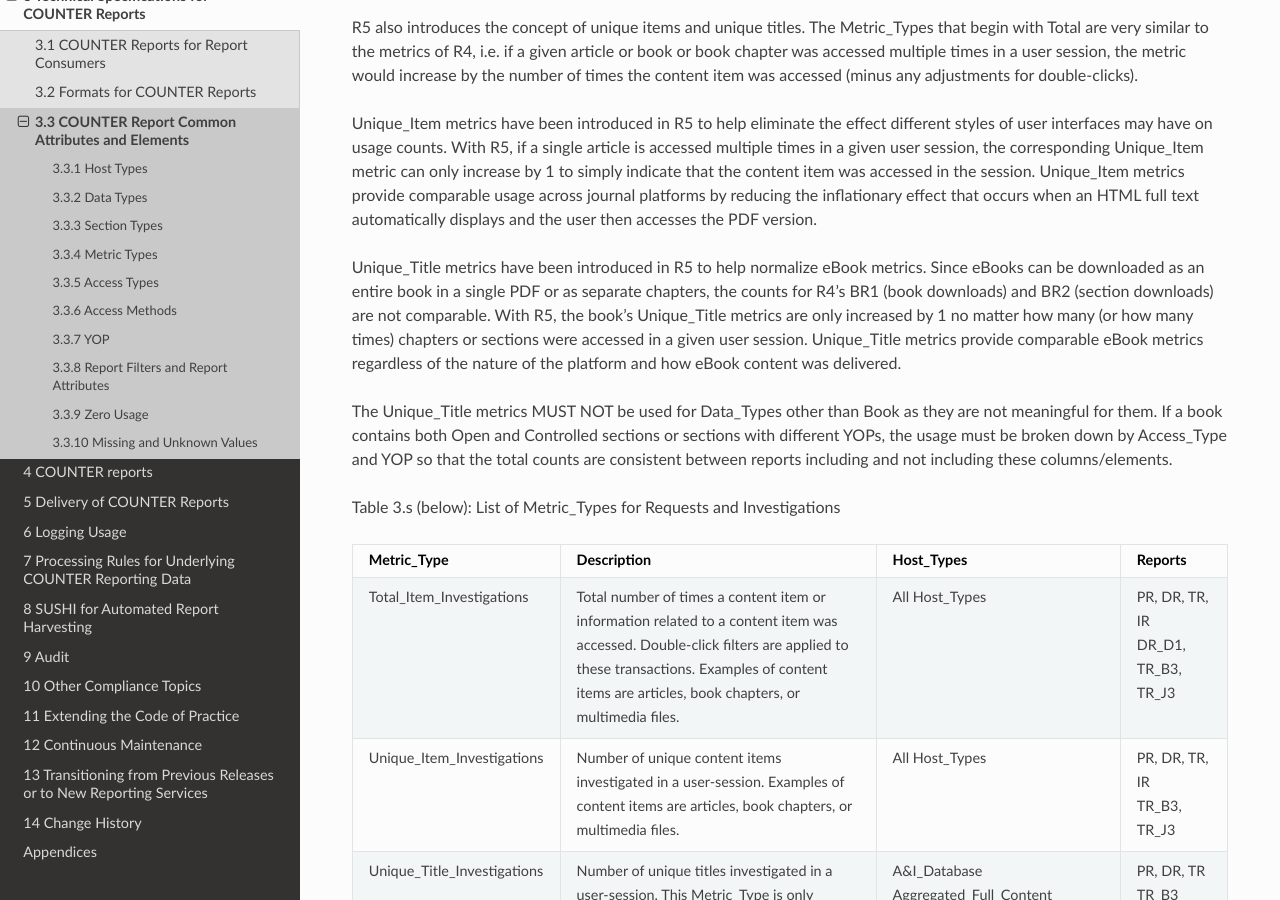
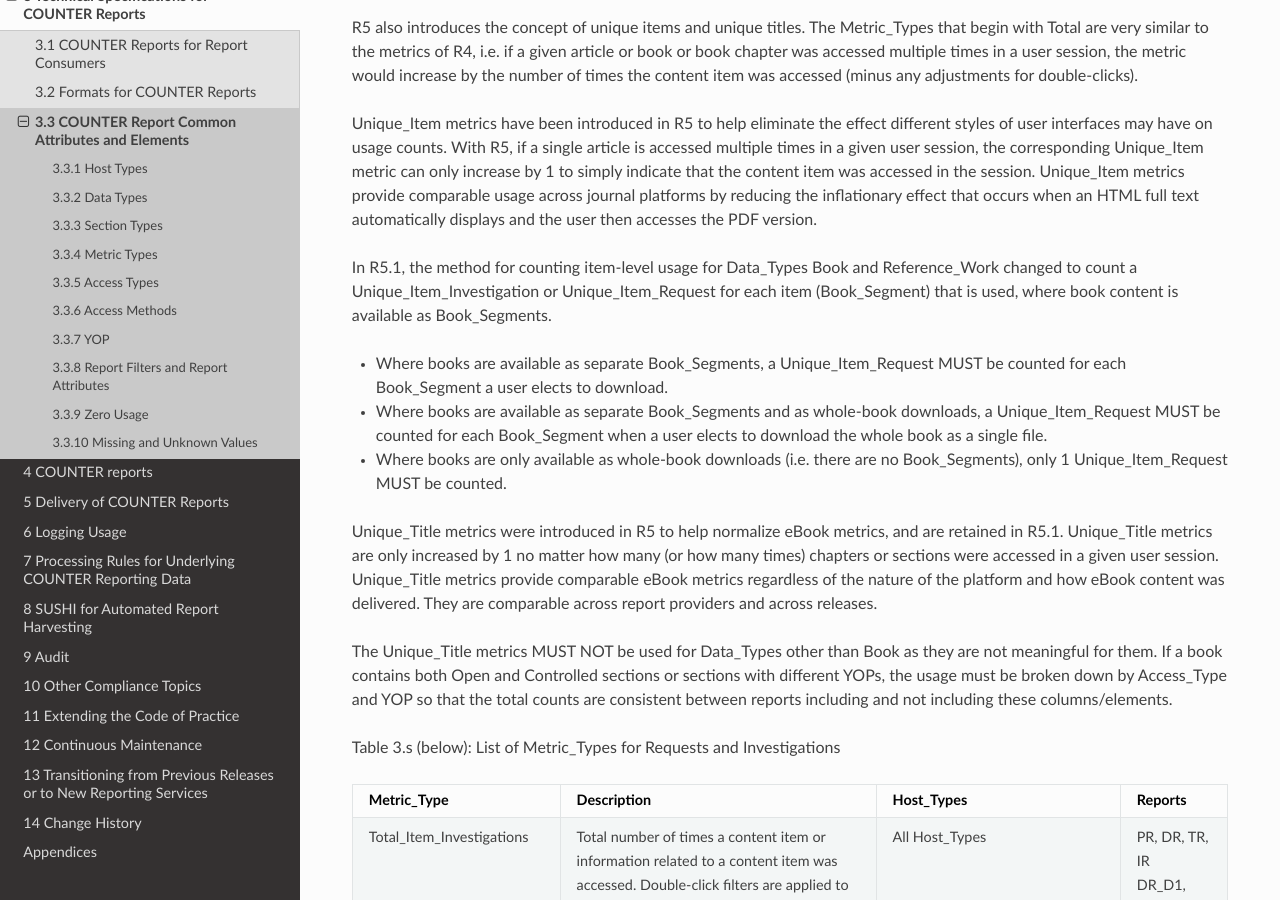
Before and after one commit to Project-Counter/cop5, a Sphinx documentation site: the page built from source/03-specifications/03-counter-report-common-attributes-and-elements.rst, in a window 1280 px wide and 900 px high, scrolled down 6516 px. Built offline with Sphinx 7.4.7 and the Read the Docs theme 2.0.0, drawn with Linux system fonts in a browser that asks for light colours.

Commit message:
item to title for books
Addressing Bernd's comments on the original commits

```diff
--- a/source/03-specifications/03-counter-report-common-attributes-and-elements.rst
+++ b/source/03-specifications/03-counter-report-common-attributes-and-elements.rst
@@ -385,7 +385,13 @@ R5 also introduces the concept of unique items and unique titles. The Metric_Typ
 
 Unique_Item metrics have been introduced in R5 to help eliminate the effect different styles of user interfaces may have on usage counts. With R5, if a single article is accessed multiple times in a given user session, the corresponding Unique_Item metric can only increase by 1 to simply indicate that the content item was accessed in the session. Unique_Item metrics provide comparable usage across journal platforms by reducing the inflationary effect that occurs when an HTML full text automatically displays and the user then accesses the PDF version.
 
-Unique_Title metrics have been introduced in R5 to help normalize eBook metrics. Since eBooks can be downloaded as an entire book in a single PDF or as separate chapters, the counts for R4’s BR1 (book downloads) and BR2 (section downloads) are not comparable. With R5, the book’s Unique_Title metrics are only increased by 1 no matter how many (or how many times) chapters or sections were accessed in a given user session. Unique_Title metrics provide comparable eBook metrics regardless of the nature of the platform and how eBook content was delivered.
+In R5.1, the method for counting item-level usage for Data_Types Book and Reference_Work changed to count a Unique_Item_Investigation or Unique_Item_Request for each item (Book_Segment) that is used, where book content is available as Book_Segments.
+
+* Where books are available as separate Book_Segments, a Unique_Item_Request MUST be counted for each Book_Segment a user elects to download.
+* Where books are available as separate Book_Segments and as whole-book downloads, a Unique_Item_Request MUST be counted for each Book_Segment when a user elects to download the whole book as a single file.
+* Where books are only available as whole-book downloads (i.e. there are no Book_Segments), only 1 Unique_Item_Request MUST be counted.
+
+Unique_Title metrics were introduced in R5 to help normalize eBook metrics, and are retained in R5.1. Unique_Title metrics are only increased by 1 no matter how many (or how many times) chapters or sections were accessed in a given user session. Unique_Title metrics provide comparable eBook metrics regardless of the nature of the platform and how eBook content was delivered. They are comparable across report providers and across releases.
 
 The Unique_Title metrics MUST NOT be used for Data_Types other than Book as they are not meaningful for them. If a book contains both Open and Controlled sections or sections with different YOPs, the usage must be broken down by Access_Type and YOP so that the total counts are consistent between reports including and not including these columns/elements.
 
--- a/source/07-processing/03-counting-unique-items.rst
+++ b/source/07-processing/03-counting-unique-items.rst
@@ -17,7 +17,7 @@ The method for counting book usage in R5.1 at the item level is different than i
 * Where books are available as separate Book_Segments and as whole-book downloads, a Unique_Item_Request MUST be counted for each Book_Segment when a user elects to download the whole book as a single file.
 * Where books are only available as whole-book downloads (i.e. there are no Book_Segments), only 1 Unique_Item_Request MUST be counted.
 
-To illustrate: PDFs for twelve chapters are downloaded within a single book in a single session. In R5.1 this must be reported as 12 Unique_Item_Requests and 1 Unique_Title_Request, where in R5 the same usage would be reported as 1 Unique_Item_Request and 1 Unique_Title_Request. This change has been introduced to allow more accurate comparisons of usage across Data_Types, while retaining the ability to accurately compare book usage across platforms through the unique title metrics.
+To illustrate: PDFs for twelve chapters are downloaded within a single book in a single session. In R5.1 this must be reported as 12 Unique_Item_Requests and 1 Unique_Title_Request, where in R5 the same usage would be reported as 1 Unique_Item_Request and 1 Unique_Title_Request. This change has been introduced to allow more consistent reporting on the Book_Segment level in the Item Report and to facilitate accurate comparisons of usage across Data_Types, while retaining the ability to accurately compare book usage across platforms through the unique title metrics.
 
 The rules for calculating the unique item counts are as follows:
 
--- a/source/07-processing/04-counting-unique-titles.rst
+++ b/source/07-processing/04-counting-unique-titles.rst
@@ -11,7 +11,7 @@ Two COUNTER Metric_Types count the number of unique titles that had a certain ac
 
 For the purpose of COUNTER metrics, a title represents the parent work (book) that a specific content item is part of. The title MUST be identified using a unique identifier (e.g. an ISBN for a book) regardless of format (e.g. PDF, HTML or EPUB).
 
-While the method for counting book usage in R5.1 at the item level is different than it was in R5, the method for counting title-level usage is unchanged. That means Unique_Title_Requests and Unique_Title_Investigations are comparable across report providers.
+While the method for counting book usage in R5.1 at the item level is different than it was in R5, the method for counting title-level usage is unchanged. That means Unique_Title_Requests and Unique_Title_Investigations are comparable across report providers and across releases.
 
 The rules for calculating the unique title counts are as follows:
 
```
